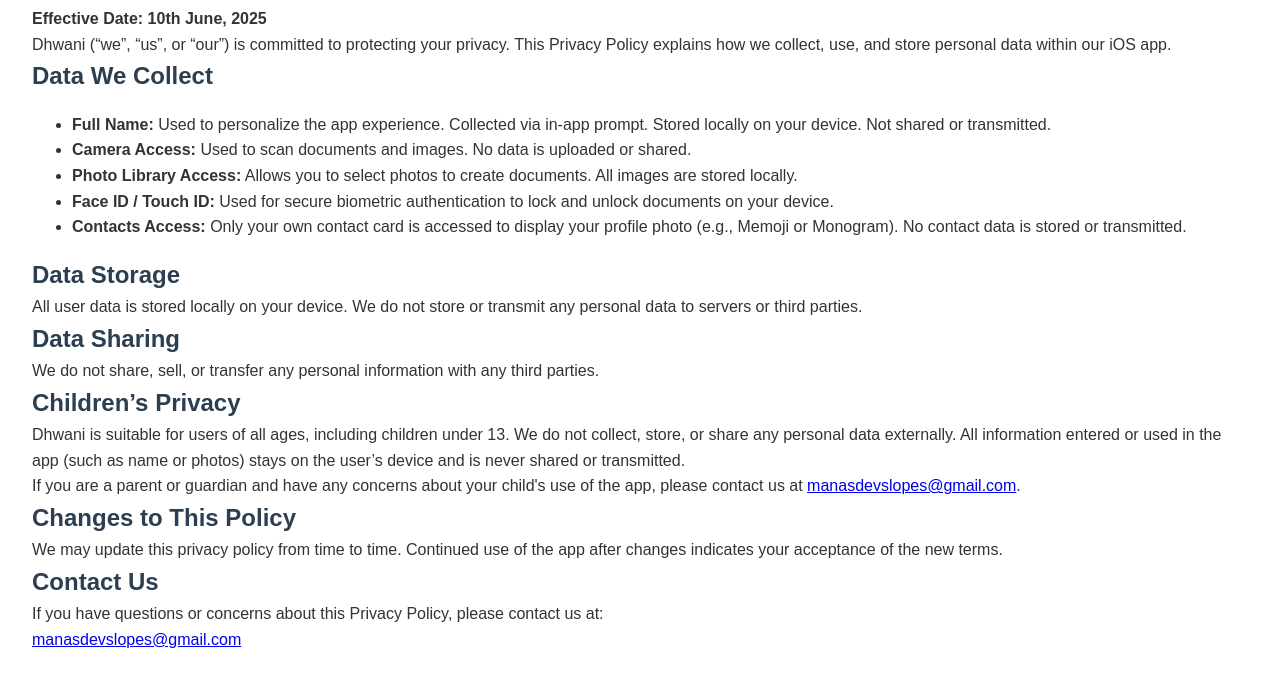
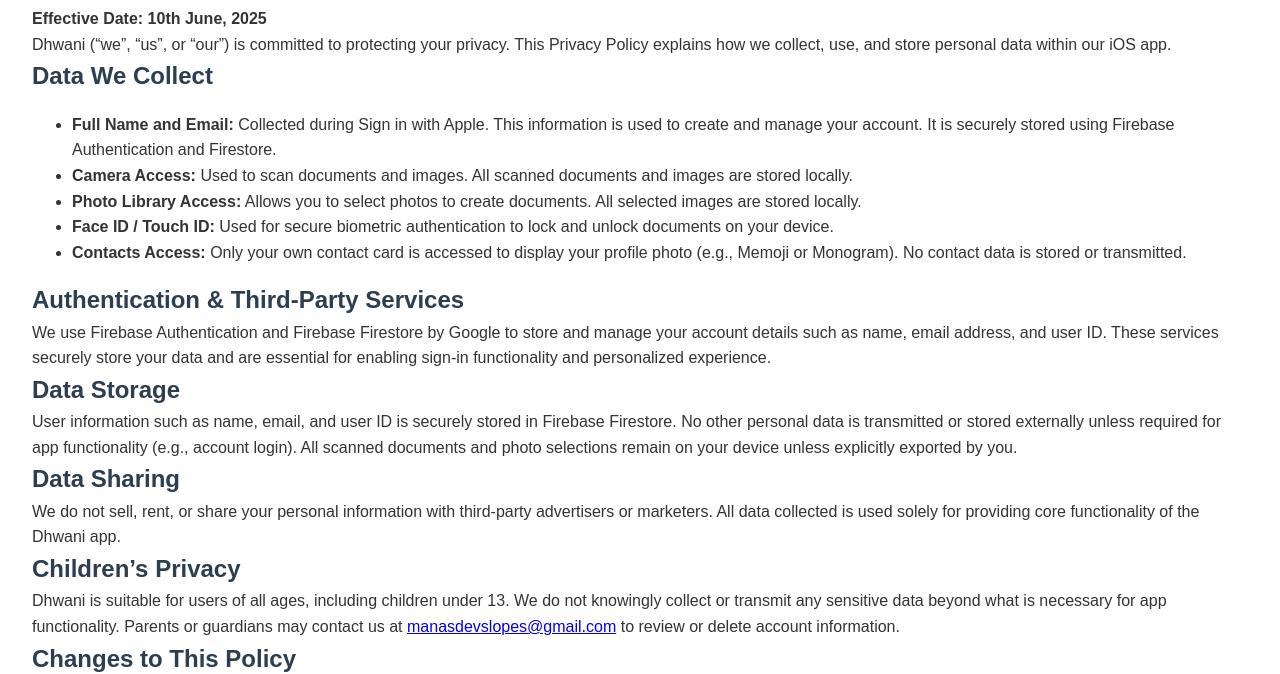
Before and after one commit to manasdevslopes/dhwani-privacy-policy, a plain HTML site: page index.html in a window 1280 px wide. Shown: the part 165-839 px from the top of the page. Drawn offline with Linux system fonts and the light colour scheme.

Commit message:
privacy policy updated

```diff
--- a/index.html
+++ b/index.html
@@ -5,7 +5,7 @@
     <meta name="viewport" content="width=device-width, initial-scale=1.0" />
     <title>Privacy Policy | Dhwani</title>
     <link rel="icon" type="image/png" href="mv.png" />
-    <link rel="stylesheet" href="style.css">
+    <link rel="stylesheet" href="style.css" />
   </head>
   <body>
     <header class="banner">
@@ -32,17 +32,17 @@
     <h2>Data We Collect</h2>
     <ul>
       <li>
-        <strong>Full Name:</strong> Used to personalize the app experience.
-        Collected via in-app prompt. Stored locally on your device. Not shared
-        or transmitted.
+        <strong>Full Name and Email:</strong> Collected during Sign in with
+        Apple. This information is used to create and manage your account. It is
+        securely stored using Firebase Authentication and Firestore.
       </li>
       <li>
-        <strong>Camera Access:</strong> Used to scan documents and images. No
-        data is uploaded or shared.
+        <strong>Camera Access:</strong> Used to scan documents and images. All
+        scanned documents and images are stored locally.
       </li>
       <li>
         <strong>Photo Library Access:</strong> Allows you to select photos to
-        create documents. All images are stored locally.
+        create documents. All selected images are stored locally.
       </li>
       <li>
         <strong>Face ID / Touch ID:</strong> Used for secure biometric
@@ -55,29 +55,37 @@
       </li>
     </ul>
 
+    <h2>Authentication & Third-Party Services</h2>
+    <p>
+      We use Firebase Authentication and Firebase Firestore by Google to store
+      and manage your account details such as name, email address, and user ID.
+      These services securely store your data and are essential for enabling
+      sign-in functionality and personalized experience.
+    </p>
+
     <h2>Data Storage</h2>
     <p>
-      All user data is stored locally on your device. We do not store or
-      transmit any personal data to servers or third parties.
+      User information such as name, email, and user ID is securely stored in
+      Firebase Firestore. No other personal data is transmitted or stored
+      externally unless required for app functionality (e.g., account login).
+      All scanned documents and photo selections remain on your device unless
+      explicitly exported by you.
     </p>
 
     <h2>Data Sharing</h2>
     <p>
-      We do not share, sell, or transfer any personal information with any third
-      parties.
+      We do not sell, rent, or share your personal information with third-party
+      advertisers or marketers. All data collected is used solely for providing
+      core functionality of the Dhwani app.
     </p>
 
     <h2>Children’s Privacy</h2>
     <p>
       Dhwani is suitable for users of all ages, including children under 13. We
-      do not collect, store, or share any personal data externally. All
-      information entered or used in the app (such as name or photos) stays on
-      the user’s device and is never shared or transmitted.
-    </p>
-    <p>
-      If you are a parent or guardian and have any concerns about your child's
-      use of the app, please contact us at
-      <a href="mailto:manasdevslopes@gmail.com">manasdevslopes@gmail.com</a>.
+      do not knowingly collect or transmit any sensitive data beyond what is
+      necessary for app functionality. Parents or guardians may contact us at
+      <a href="mailto:manasdevslopes@gmail.com">manasdevslopes@gmail.com</a>
+      to review or delete account information.
     </p>
 
     <h2>Changes to This Policy</h2>
```
